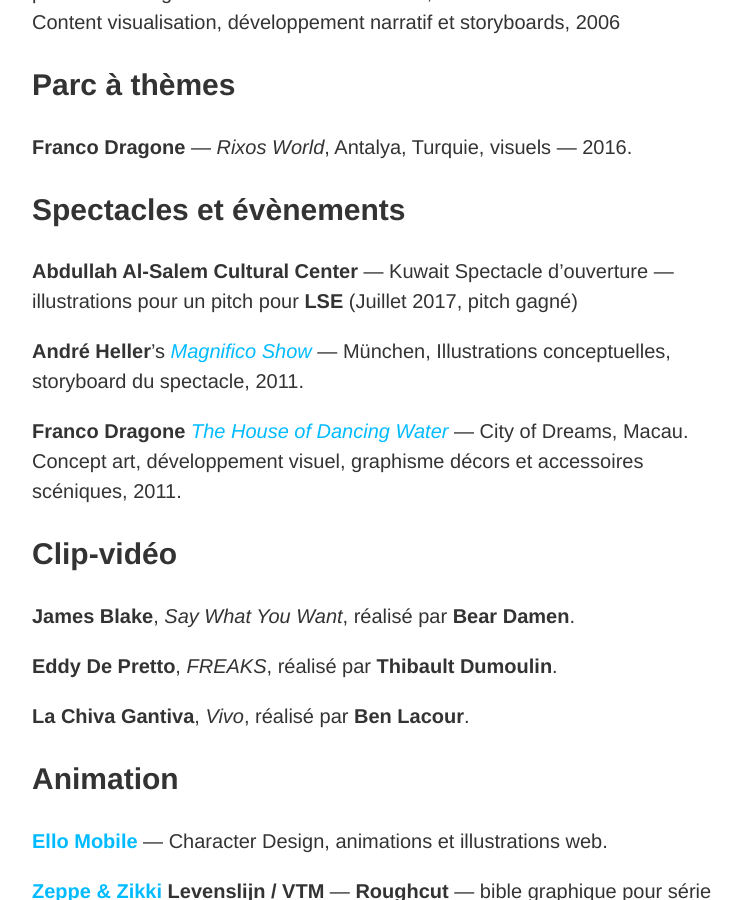
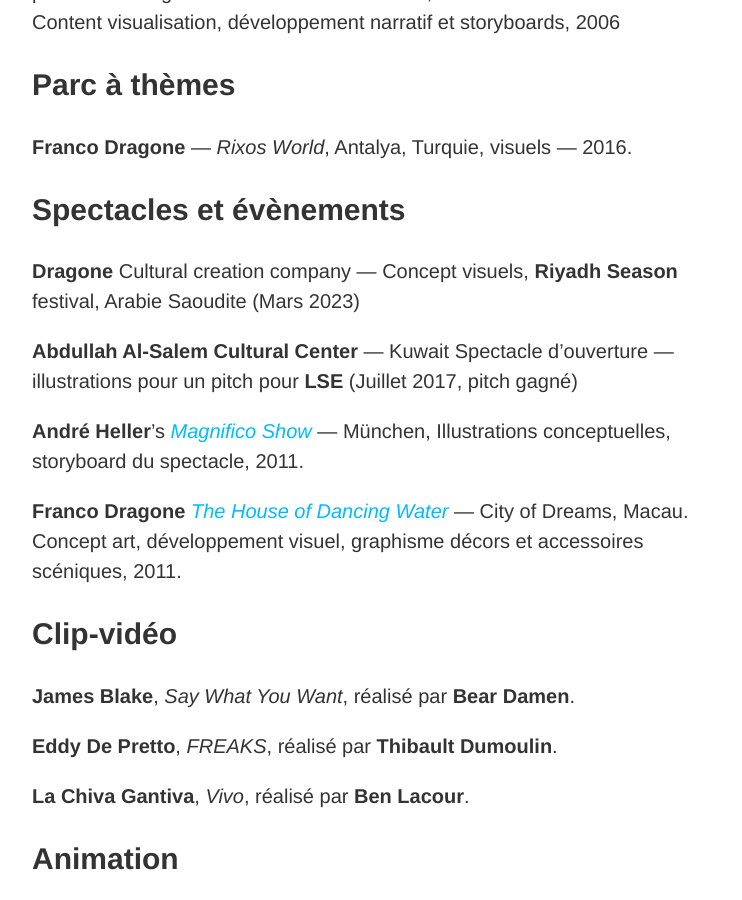
Before and after one commit to YJPL/scenarimages, a Jekyll site: the page built from _pages/credits.md, in a window 1280 px wide and 900 px high, scrolled down 2878 px. Shown: the whole window, without its empty margins (256-998 px from the left). Built offline with Jekyll 4.4.1, drawn with Linux system fonts in a browser that asks for light colours; some of the changed lines change nothing that is shown.

Commit message:
Update credits.md

```diff
--- a/_pages/credits.md
+++ b/_pages/credits.md
@@ -1,7 +1,7 @@
 ---
 title: Crédits
 # date: 2012-02-27T11:32:22+01:00
-last_modified_at: 2023-07-14
+last_modified_at: 2023-07-17
 author: Yves
 layout: page
 permalink: /credits/
@@ -78,6 +78,8 @@
 
 ## Spectacles et évènements
 
+**Dragone** Cultural creation company — Concept visuels, **Riyadh Season** festival, Arabie Saoudite (Mars 2023)
+
 **Abdullah Al-Salem Cultural Center** — Kuwait Spectacle d'ouverture — illustrations pour un pitch pour **LSE** (Juillet 2017, pitch gagné)
 
 **André Heller**'s *<a href="http://www.youtube.com/watch?gl=BE&v=j0Ljn8W_wbc" target="_blank" rel="noopener noreferrer">Magnifico Show</a>* — München, Illustrations conceptuelles, storyboard du spectacle, 2011.
```
